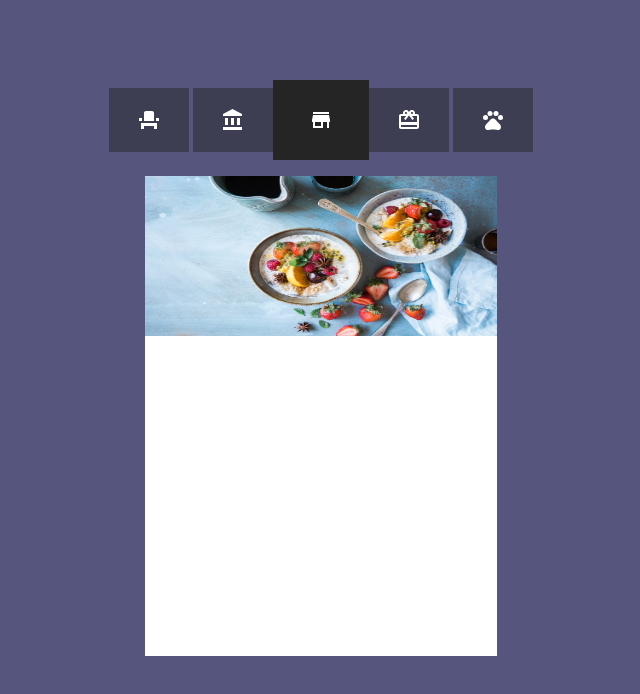
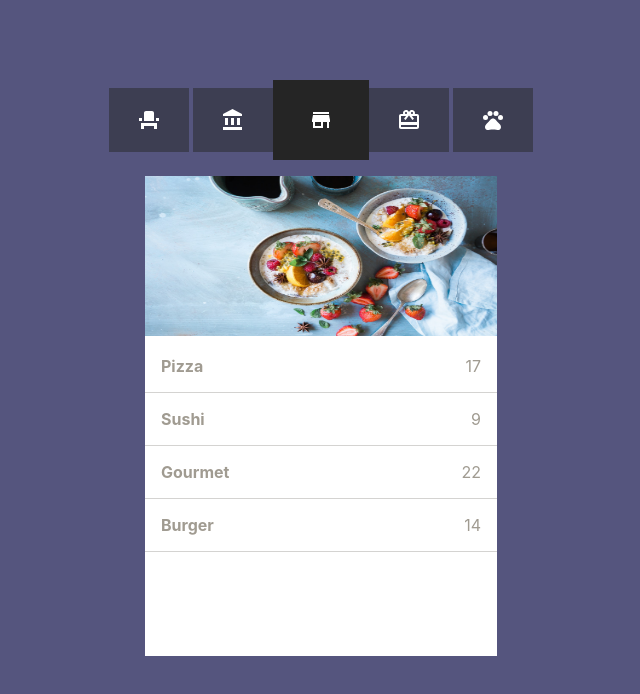
Before and after one commit to Titania01/loop2-step4, a plain HTML site: page index.html in a window 1280 px wide. Shown: the whole page, without its empty margins (295-935 px from the left). Drawn offline with Linux system fonts and the light colour scheme.

Commit message:
first commit

```diff
--- a/css/style.css
+++ b/css/style.css
@@ -66,3 +66,12 @@ body {
   height: 30rem;
   background: #ffffff;
 }
+
+.text {
+  display: flex;
+  align-items: center;
+  justify-content: space-between;
+  padding: 1rem;
+  color: rgb(160, 155, 145);
+  border-bottom: 1px solid rgb(212, 211, 209);
+}
--- a/index.html
+++ b/index.html
@@ -29,6 +29,22 @@
         <div class="plate">
           <img src="media/food.jpg" class="food-tray" alt="" />
         </div>
+        <div class="text">
+          <h4 class="item">Pizza</h4>
+          <p class="num">17</p>
+        </div>
+        <div class="text">
+          <h4 class="item">Sushi</h4>
+          <p class="num">9</p>
+        </div>
+        <div class="text">
+          <h4 class="item">Gourmet</h4>
+          <p class="num">22</p>
+        </div>
+        <div class="text">
+          <h4 class="item">Burger</h4>
+          <p class="num">14</p>
+        </div>
       </div>
     </div>
   </body>
```
